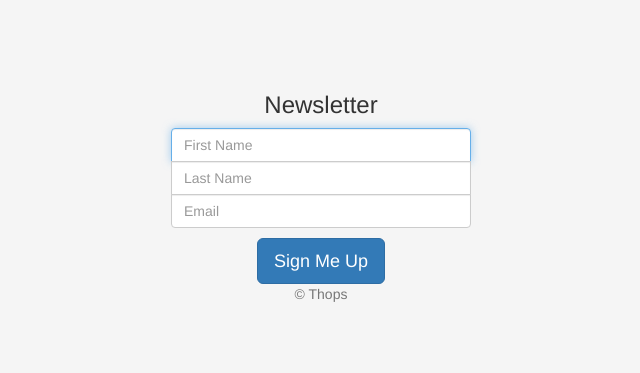
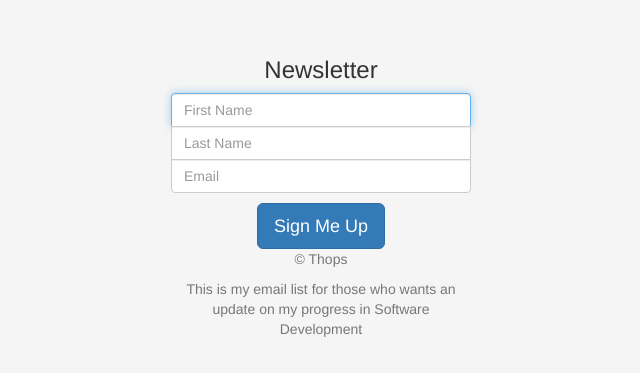
Before and after one commit to thops1925/Email-list, a website: page signUp.html in a window 1280 px wide. Shown: the part 207-580 px from the top of the page, without its empty margins (319-959 px from the left). Drawn offline with nearby package versions, Linux system fonts and the light colour scheme; files whose address does not match are found by name.

Commit message:
change api error1

```diff
--- a/signUp.html
+++ b/signUp.html
@@ -64,6 +64,7 @@
             </div>
             <button class="w-100 btn btn-lg btn-primary" type="submit">Sign Me Up</button>
             <p class="mt-5 mb-3 text-muted">&copy; Thops</p>
+            <p class="mt-5 mb-3 text-muted">This is my email list for those who wants an update on my progress in Software Development</p>
         </form>
     </main>
 
```
Also changed, not shown: app.js (line endings or trailing spaces).
